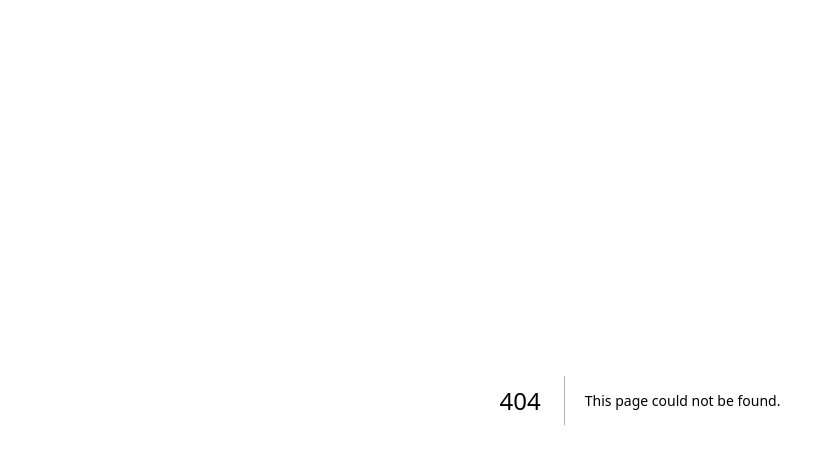
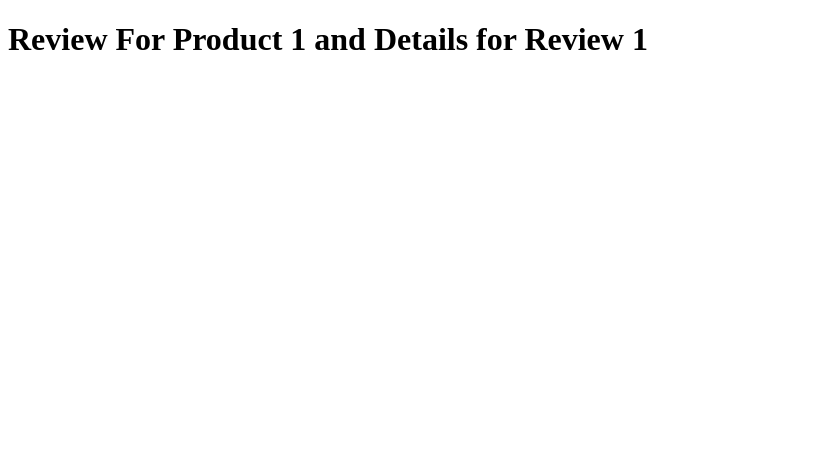
Before and after one commit to Hamza160/nextjs-tut, a Next.js app: page /products/1/reviews/1 in a window 1280 px wide. Before the commit this address had no page. Shown: the top 464 px of the page, without its empty margins (0-835 px from the left). Built offline with nearby package versions, Linux system fonts and the light colour scheme.

Commit message:
Nested Dynamic Routes

```diff
--- /dev/null
+++ b/src/app/products/[productId]/reviews/[reviewId]/page.tsx
@@ -0,0 +1,11 @@
+export default async function ReviewDetailPage({params}:{
+    params:Promise<{
+        productId:string;
+        reviewId:string;
+    }>
+}) {
+    const {productId, reviewId} = await params;
+    return (
+        <h1>Review For Product {productId} and Details for Review {reviewId}</h1>
+    )
+}
```
